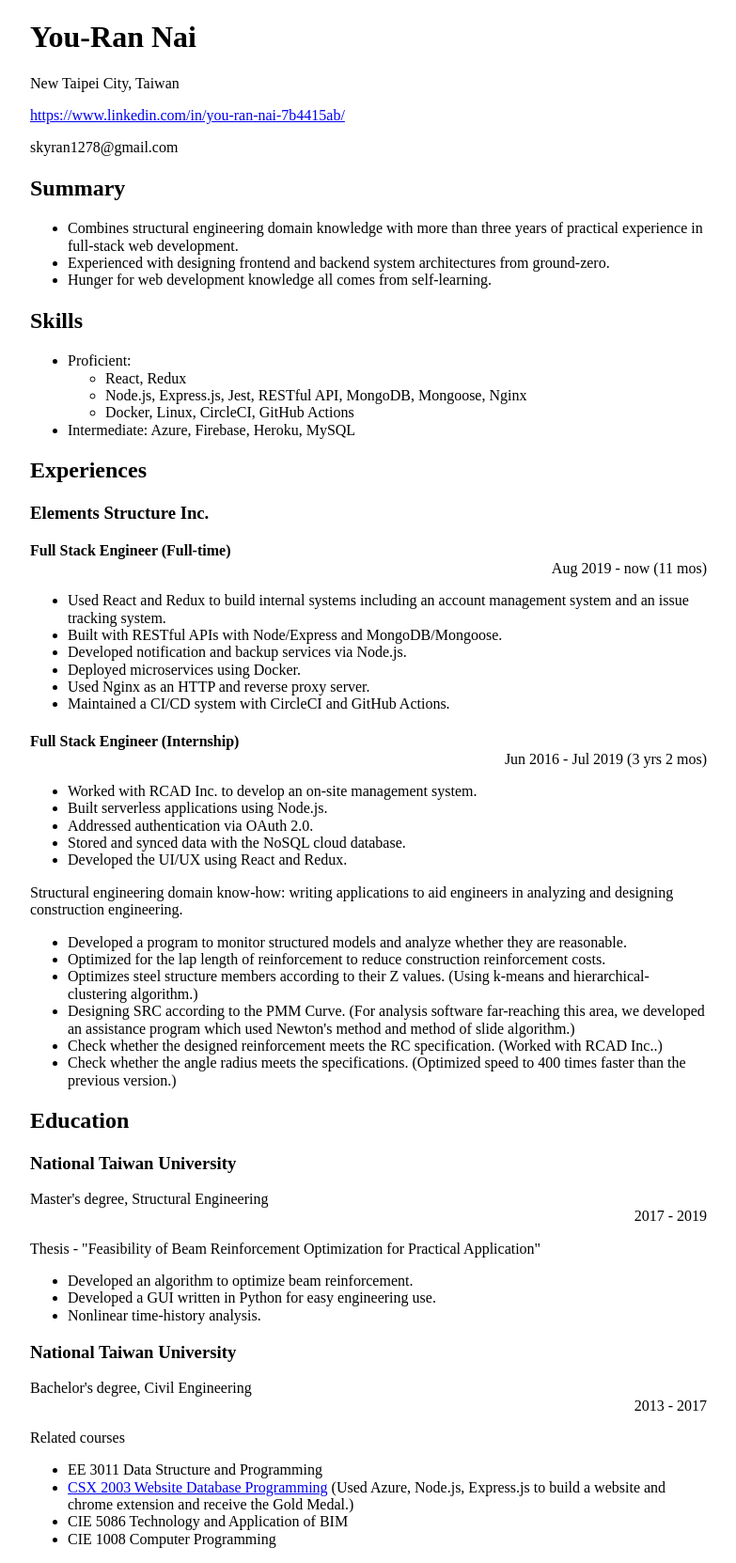
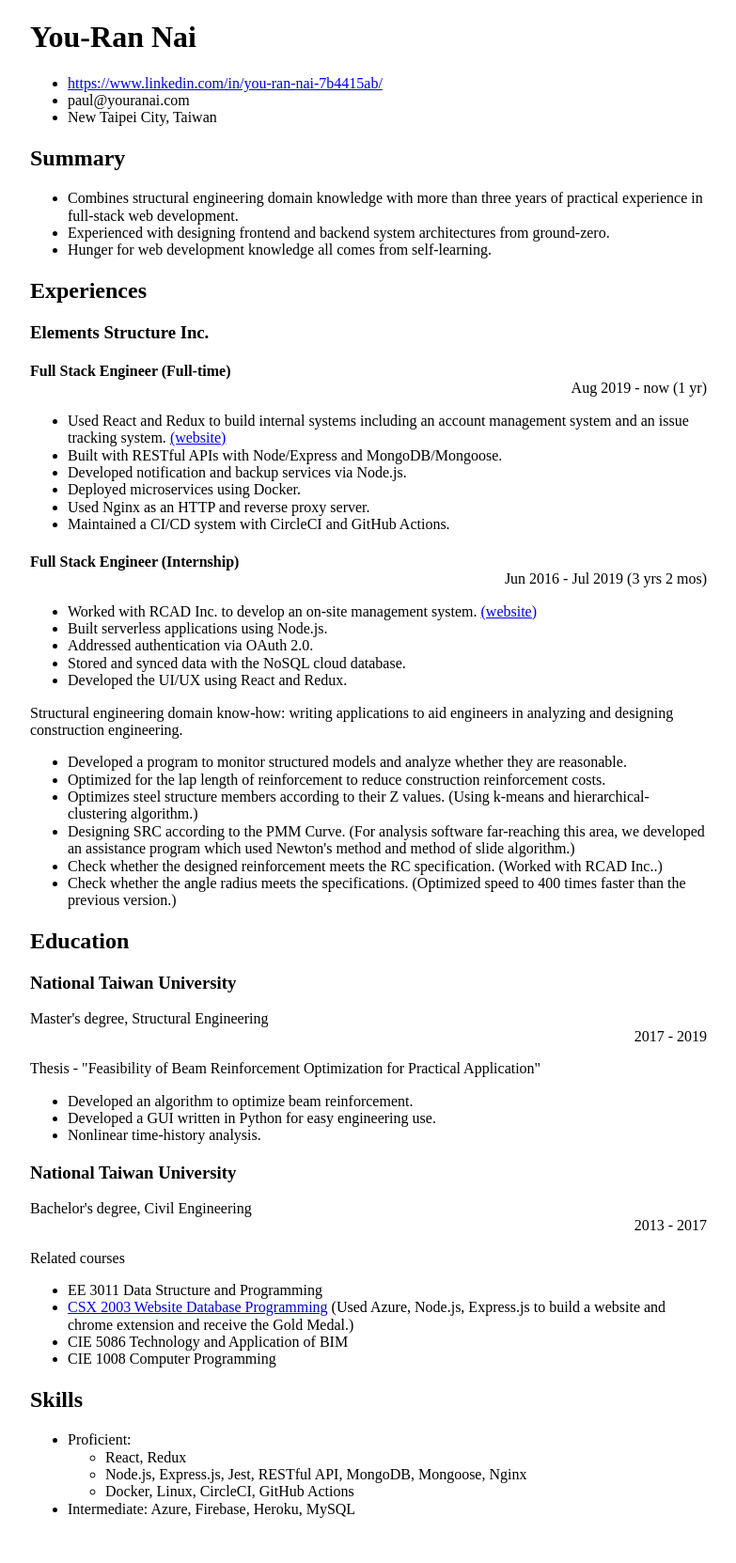
Before and after one commit to skyran1278/skyran1278.github.io, a React (Create React App) app: page / in a window 1280 px wide. Shown: the whole page at 94% size, without its empty margins (248-1031 px from the left). After the commit the page ends 1631 px from the top, so only its background shows below. Built offline with nearby package versions, Linux system fonts and the light colour scheme.

Commit message:
update web link

```diff
--- a/src/App.jsx
+++ b/src/App.jsx
@@ -6,10 +6,11 @@ function App() {
     <div className="container">
       <div>
         <h1>You-Ran Nai</h1>
-
-        <p>New Taipei City, Taiwan</p>
-        <a target="_blank" rel="noopener noreferrer" href="https://www.linkedin.com/in/you-ran-nai-7b4415ab/">https://www.linkedin.com/in/you-ran-nai-7b4415ab/</a>
-        <p>skyran1278@gmail.com</p>
+        <ul>
+          <li><a target="_blank" rel="noopener noreferrer" href="https://www.linkedin.com/in/you-ran-nai-7b4415ab/">https://www.linkedin.com/in/you-ran-nai-7b4415ab/</a></li>
+          <li>paul@youranai.com</li>
+          <li>New Taipei City, Taiwan</li>
+        </ul>
       </div>
       <div>
         <h2>Summary</h2>
@@ -19,27 +20,18 @@ function App() {
           <li>Hunger for web development knowledge all comes from self-learning.</li>
         </ul>
       </div>
-      <div>
-        <h2>Skills</h2>
-        <ul>
-          <li>
-            Proficient:
-            <ul>
-              <li>React, Redux</li>
-              <li>Node.js, Express.js, Jest, RESTful API, MongoDB, Mongoose, Nginx</li>
-              <li>Docker, Linux, CircleCI, GitHub Actions</li>
-            </ul>
-          </li>
-          <li>Intermediate: Azure, Firebase, Heroku, MySQL</li>
-        </ul>
-      </div>
+
       <div>
         <h2>Experiences</h2>
         <h3>Elements Structure Inc.</h3>
         <h4 className="margin-bot-0">Full Stack Engineer (Full-time)</h4>
-        <p className="right margin-top-0">Aug 2019 - now (11 mos)</p>
+        <p className="right margin-top-0">Aug 2019 - now (1 yr)</p>
         <ul>
-          <li>Used React and Redux to build internal systems including an account management system and an issue tracking system.</li>
+          <li>
+            Used React and Redux to build internal systems including an account management system and an issue tracking system.
+            {' '}
+            <a target="_blank" rel="noopener noreferrer" href="https://timesheet.elements-str.com">(website)</a>
+          </li>
           <li>Built with RESTful APIs with Node/Express and MongoDB/Mongoose.</li>
           <li>Developed notification and backup services via Node.js.</li>
           <li>Deployed microservices using Docker.</li>
@@ -49,7 +41,11 @@ function App() {
         <h4 className="margin-bot-0">Full Stack Engineer (Internship)</h4>
         <p className="right margin-top-0">Jun 2016 - Jul 2019 (3 yrs 2 mos)</p>
         <ul>
-          <li>Worked with RCAD Inc. to develop an on-site management system.</li>
+          <li>
+            Worked with RCAD Inc. to develop an on-site management system.
+            {' '}
+            <a target="_blank" rel="noopener noreferrer" href="https://rcbimx.com">(website)</a>
+          </li>
           <li>Built serverless applications using Node.js.</li>
           <li>Addressed authentication via OAuth 2.0.</li>
           <li>Stored and synced data with the NoSQL cloud database.</li>
@@ -83,7 +79,7 @@ function App() {
         <ul>
           <li>EE 3011 Data Structure and Programming</li>
           <li>
-            <a target="_blank" rel="noopener noreferrer" href="http://csx.ntu.edu.tw/demo_105-2/index.html">CSX 2003 Website Database Programming</a>
+            <a target="_blank" rel="noopener noreferrer" href="https://medium.com/@youran/704e60ffc5b7">CSX 2003 Website Database Programming</a>
             {' '}
             (Used Azure, Node.js, Express.js to build a website and chrome extension and receive the Gold Medal.)
           </li>
@@ -91,6 +87,20 @@ function App() {
           <li>CIE 1008 Computer Programming</li>
         </ul>
       </div>
+      <div>
+        <h2>Skills</h2>
+        <ul>
+          <li>
+            Proficient:
+            <ul>
+              <li>React, Redux</li>
+              <li>Node.js, Express.js, Jest, RESTful API, MongoDB, Mongoose, Nginx</li>
+              <li>Docker, Linux, CircleCI, GitHub Actions</li>
+            </ul>
+          </li>
+          <li>Intermediate: Azure, Firebase, Heroku, MySQL</li>
+        </ul>
+      </div>
     </div>
   );
 }
```
